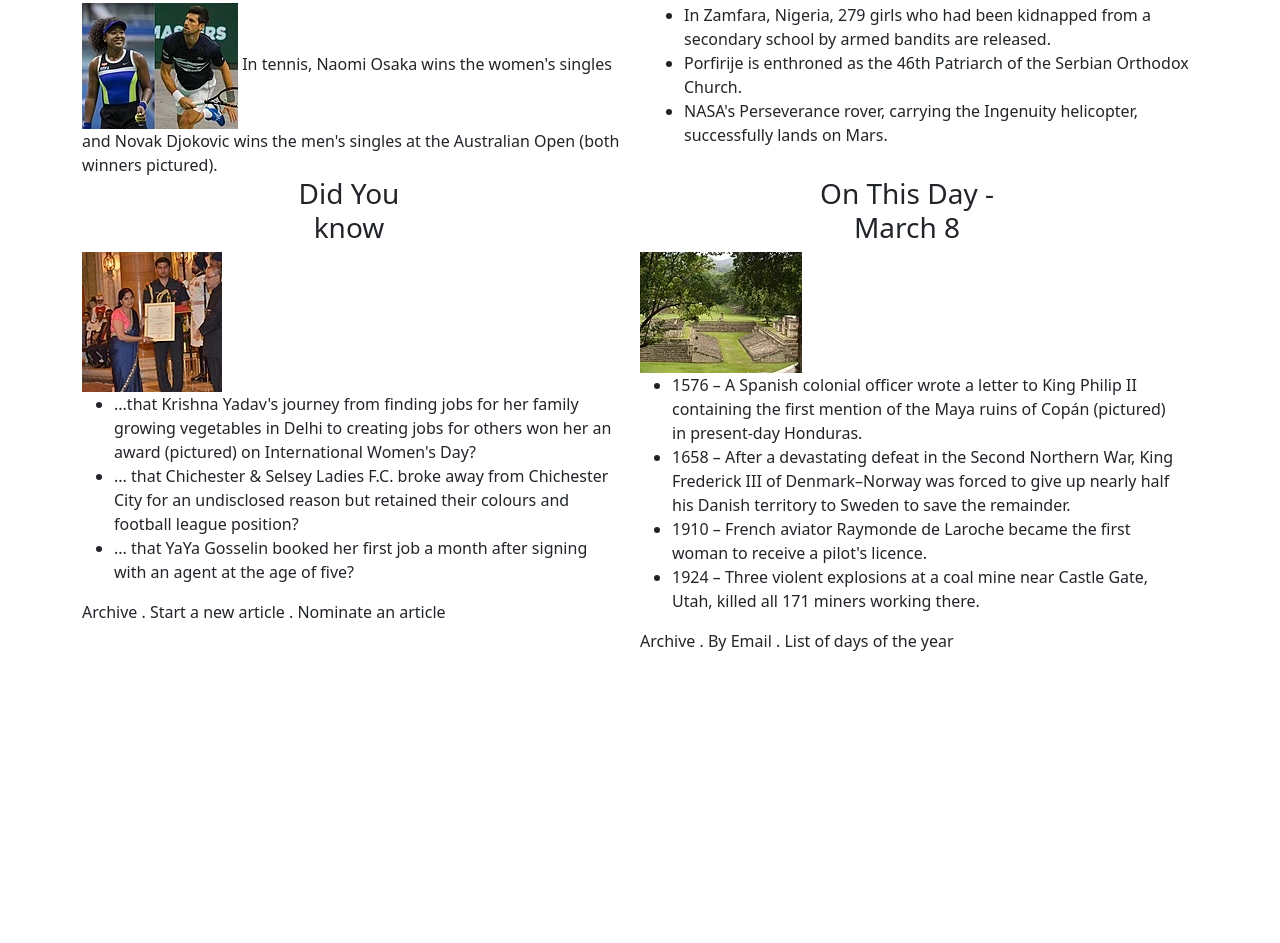
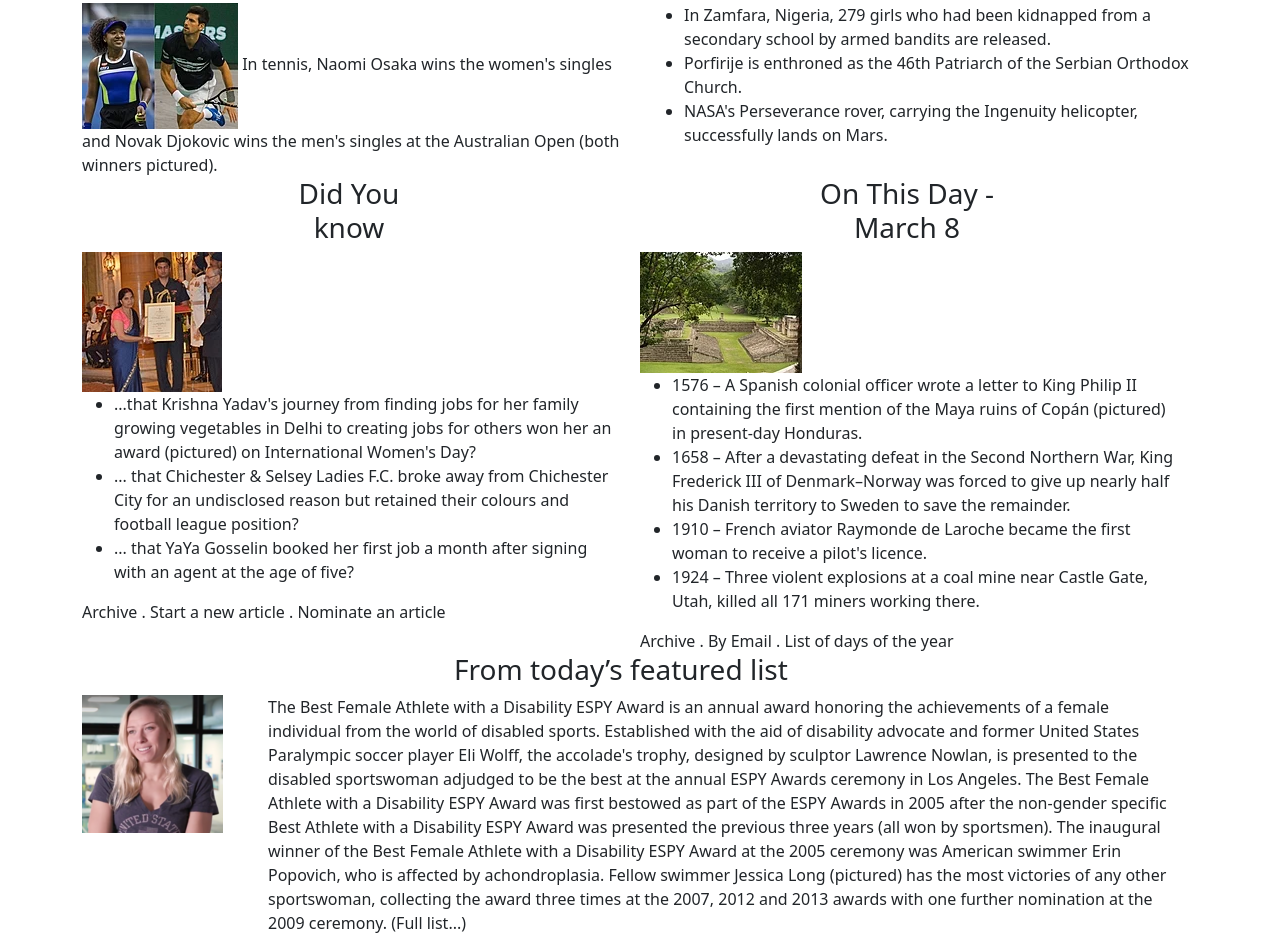
Before and after one commit to naijauser/naijauser.github.io, a plain HTML site: page index.html in a window 1280 px wide. Shown: the part 754-1697 px from the top of the page. Before the commit the page ends 1415 px from the top, so only its background shows below. Drawn offline with nearby package versions, Linux system fonts and the light colour scheme.

Commit message:
todays featured list section

```diff
--- a/index.html
+++ b/index.html
@@ -157,6 +157,17 @@
 
       </div>
     </div>
+    <div class="row">
+      <div class="col-4 mx-auto">
+        <h3>From today’s featured list</h3>
+      </div>
+
+    </div>
+    <div class="row">
+      <div class="col-2"><img src="/img/Jessica_Long_03.png.jpg" alt="Krishna Yadav receiving the Nari Shakti Puraskar" srcset=""></div>
+      <div class="col-10">The Best Female Athlete with a Disability ESPY Award is an annual award honoring the achievements of a female individual from the world of disabled sports. Established with the aid of disability advocate and former United States Paralympic soccer player Eli Wolff, the accolade's trophy, designed by sculptor Lawrence Nowlan, is presented to the disabled sportswoman adjudged to be the best at the annual ESPY Awards ceremony in Los Angeles. The Best Female Athlete with a Disability ESPY Award was first bestowed as part of the ESPY Awards in 2005 after the non-gender specific Best Athlete with a Disability ESPY Award was presented the previous three years (all won by sportsmen). The inaugural winner of the Best Female Athlete with a Disability ESPY Award at the 2005 ceremony was American swimmer Erin Popovich, who is affected by achondroplasia. Fellow swimmer Jessica Long (pictured) has the most victories of any other sportswoman, collecting the award three times at the 2007, 2012 and 2013 awards with one further nomination at the 2009 ceremony. (Full list...)</div>
+
+    </div>
   </div>
   <h2></h2>
 </body>
```
